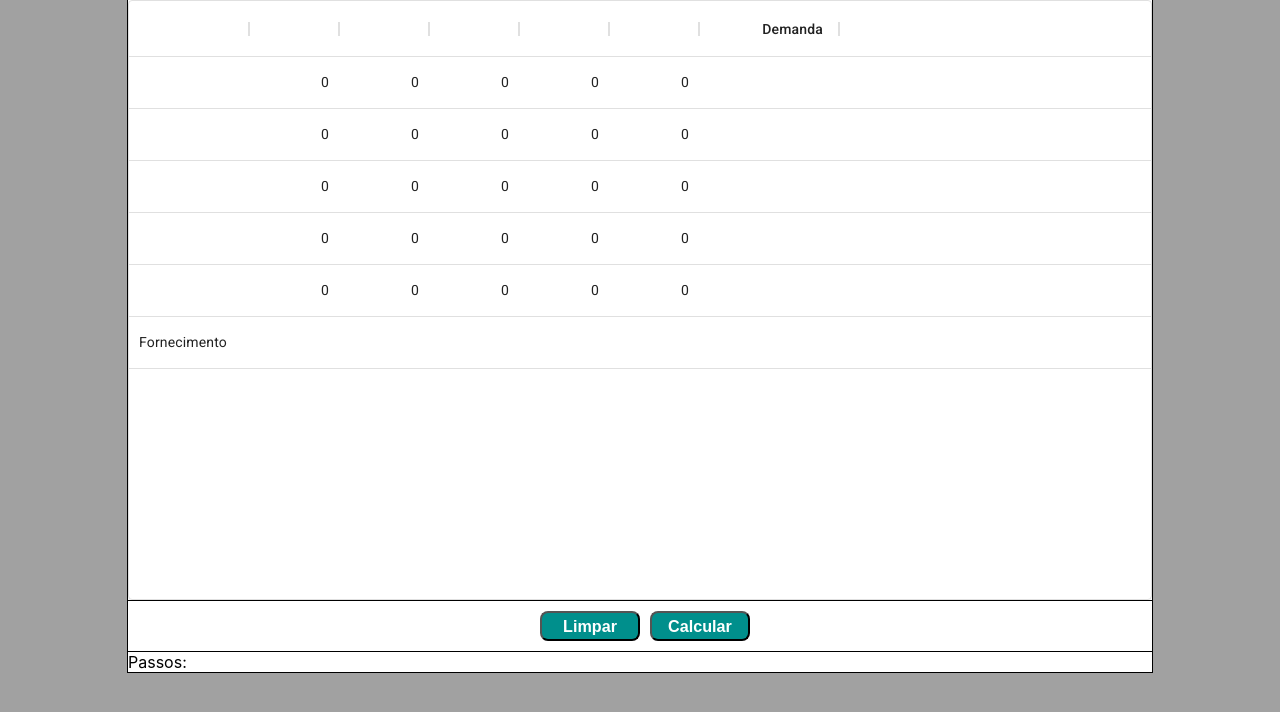
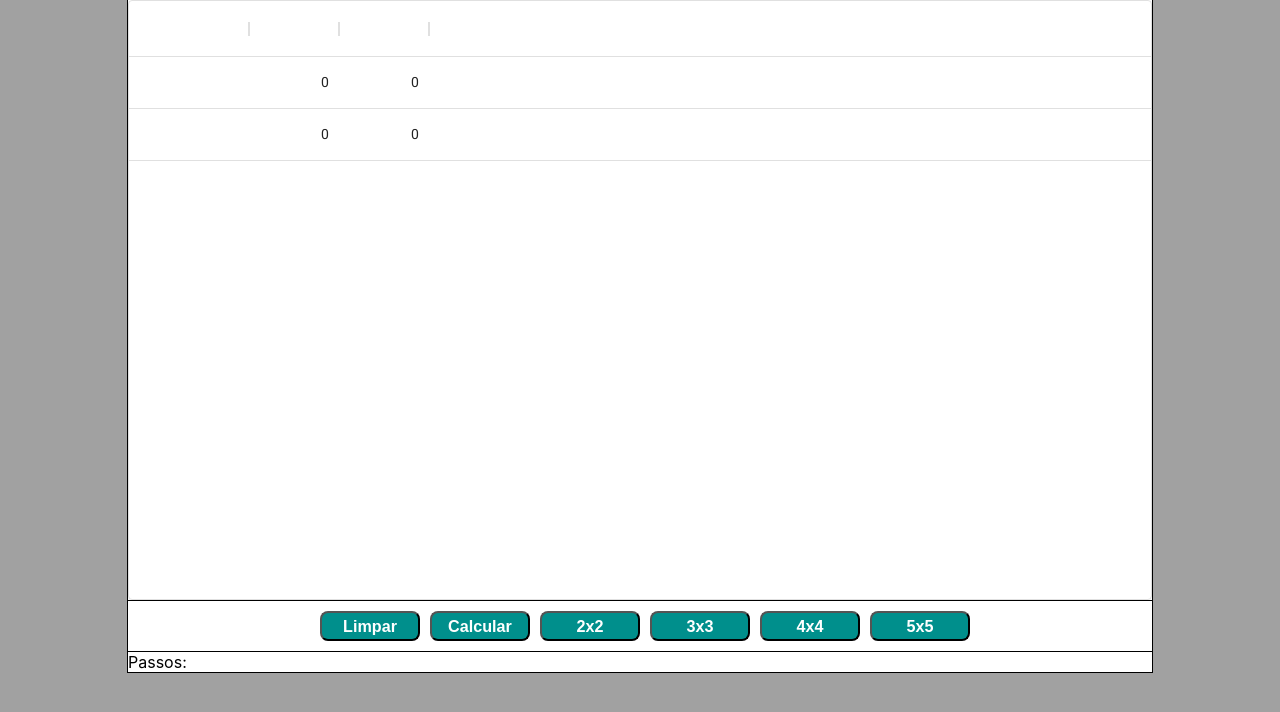
Before and after one commit to wesleysribeiro/calculator-poa, a React (Create React App) app: page / in a window 1280 px wide. Shown: the top 712 px of the page. Built offline with nearby package versions, Linux system fonts and the light colour scheme.

Commit message:
Added Munkres package, resizeble input matrix, result from Munkres algorithm

```diff
--- a/package.json
+++ b/package.json
@@ -8,6 +8,7 @@
     "@testing-library/jest-dom": "^5.14.1",
     "@testing-library/react": "^11.2.7",
     "@testing-library/user-event": "^12.8.3",
+    "munkres-js": "^1.2.2",
     "react": "^17.0.2",
     "react-dom": "^17.0.2",
     "react-scripts": "4.0.3",
--- a/src/App.js
+++ b/src/App.js
@@ -6,10 +6,13 @@ class App extends React.Component {
   constructor(props) {
     super(props)
     this.state = {
-      refresh: false
+      refresh: false,
+      size: 2
     }
 
     this.matrix = undefined
+    this.size = 2
+
   }
 
   onClearClicked = () => {
@@ -19,25 +22,94 @@ class App extends React.Component {
   }
 
   onCalculateClicked = () => {
-    // TODO: Calculate using this.matrix value
-    console.log(this.matrix)
+
+    var munkres = require('munkres-js');
+
+    var m = new munkres.Munkres();
+    var indices = m.compute(this.matrix);
+    console.log(munkres.format_matrix(this.matrix));
+    var total = 0;
+
+    var result = new Array(this.size).fill(0).map(() => new Array(this.size).fill(0));
+
+    for (var i = 0; i < indices.length; ++i) {
+
+          var row = indices[i][0], col = indices[i][1];
+          var value = this.matrix[row][col];
+          result[row][col] = this.matrix[row][col]
+          total += value;
+
+          console.log('(' + row + ', ' + col + ') -> ' + value);
+        }
+
+        console.log('total cost:', total);
+
+      var print_res = ''
+      for (var i = 0; i < this.size; i++){
+        for (var j = 0; j < this.size; j++){
+          print_res += result[i][j] + '  ';
+        }
+        print_res+= '\n';
+      }
+
+      print_res+= '\n\nCusto: ' + total;
+      window.alert(print_res)
+
+
+  }
+
+  on2sizeClicked = () => {
+    this.size = 2;
+    this.setState({size: 2});
+    this.setState({refresh: true})
+
+  }
+
+  on3sizeClicked = () => {
+    this.size = 3;
+    this.setState({size: 3});
+    this.setState({refresh: true})
+
+  }
+
+  on4sizeClicked = () => {
+    this.size = 4;
+    this.setState({size: 4});
+    this.setState({refresh: true})
+  }
+
+  on5sizeClicked = () => {
+    this.size = 5;
+    this.setState({size: 5});
+    this.setState({refresh: true})
   }
 
   onUserInput = (matrix) => {
     this.matrix = matrix.map(val => val);
+
   }
 
   render = (props) => {
+
     return (
+
+
       <div className="App">
         <div className="container">
           <div className="white-block user-input-matrix">
-              <Matrix size={5} onMatrixChanged={undefined} refresh={this.state.refresh} onMatrixChanged={this.onUserInput}/>
+              <Matrix size={this.size} refresh={this.state.refresh} onMatrixChanged={this.onUserInput}/>
           </div>
           <div className="white-block button-panel">
             <button onClick={this.onClearClicked}>Limpar</button>
             <button onClick={this.onCalculateClicked}>Calcular</button>
+
+            <button onClick={this.on2sizeClicked}>2x2</button>
+            <button onClick={this.on3sizeClicked}>3x3</button>
+            <button onClick={this.on4sizeClicked}>4x4</button>
+            <button onClick={this.on5sizeClicked}>5x5</button>
+
           </div>
+
           <div className="white-block result-container">
             Passos:
           </div>
--- a/src/Matrix.js
+++ b/src/Matrix.js
@@ -2,14 +2,17 @@ import React from 'react';
 import {DataGrid} from '@material-ui/data-grid';
 
 class Matrix extends React.Component {
+
 	constructor(props) {
 		super(props)
 
 		this.size = props.size;
-		this.userInputMatrix = new Array(this.size + 1).fill(0).map(() => new Array(this.size + 1).fill(0));
+		this.userInputMatrix = new Array(this.size).fill(0).map(() => new Array(this.size).fill(0));
 		this.notifyMatrixChanged = props.onMatrixChanged;
 		console.log(this.userInputMatrix)
 		this.initializeEmptyMatrix()
+
+		console.log(this.size);
 	}
 
 	initializeEmptyMatrix = () => {
@@ -51,7 +54,7 @@ class Matrix extends React.Component {
 		}
 
 		//
-		this.columns.push({
+		/* this.columns.push({
 			field: 'demanda',
 			headerName: 'Demanda',
 			width: 140,
@@ -59,12 +62,12 @@ class Matrix extends React.Component {
 			type: 'number',
 			sortable: false
 		})
-
+ */
 		//
-		this.rows.push({
+		/* this.rows.push({
 			id: this.size,
 			firstCol: 'Fornecimento'
-		})
+		}) */
 	}
 
 	getColumnFromColumnField = (columnField) => {
@@ -83,9 +86,13 @@ class Matrix extends React.Component {
 		const row = params.id;
 		let columnNumber = this.getColumnFromColumnField(params.field)
 
+	/* 	if(columnNumber > this.size){
+			this.size = columnNumber;
+		} */
+
 		if(columnNumber === undefined)
 		{
-			columnNumber = 5;
+			columnNumber = this.size;
 		}
 
 		this.userInputMatrix[row][columnNumber] = parseInt(params.props.value)
@@ -95,8 +102,10 @@ class Matrix extends React.Component {
 	render = () => {
 		if(('refresh' in this.props) && this.props.refresh)
 		{
+			this.size = this.props.size;
 			this.initializeEmptyMatrix();
-			this.userInputMatrix = new Array(this.size + 1).fill(0).map(() => new Array(this.size + 1).fill(0));
+			this.userInputMatrix = new Array(this.size).fill(0).map(() => new Array(this.size).fill(0));
+			//this.userInputMatrix = new Array(this.size).map(() => new Array(this.size));
 		}
 
 		return (
```
Also changed, not shown: 1 other file (tests, documents, lock files or other folders).
